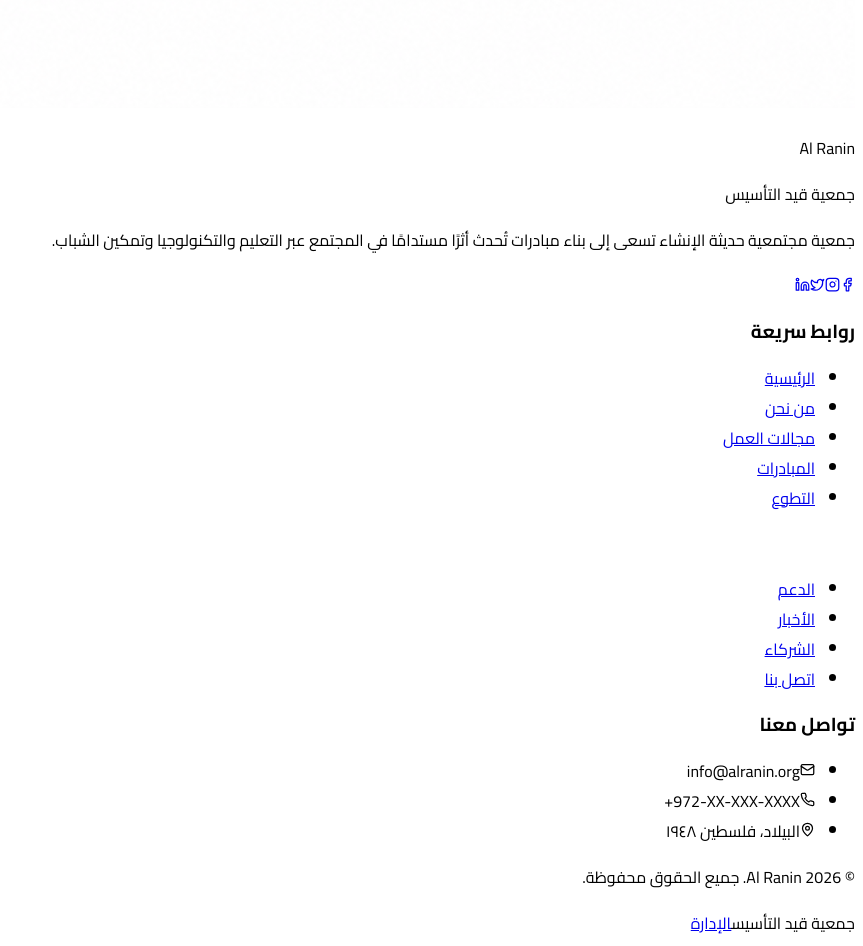
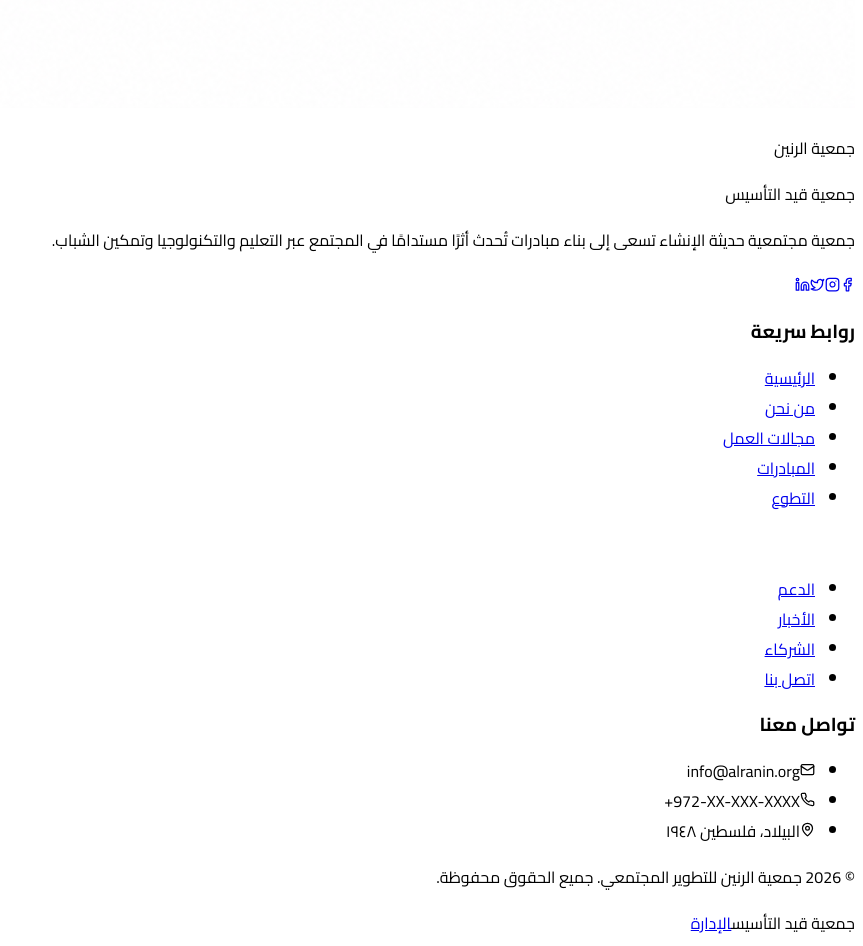
Before and after one commit to aamergamal318-source/alraneen, a React (Vite) app in the folder website/: page / in a window 1280 px wide. Shown: the part 10340-11286 px from the top of the page, without its empty margins (417-1280 px from the left). Built offline with nearby package versions, Linux system fonts and the light colour scheme.

Commit message:
Restore multilingual branding controls

```diff
--- a/website/src/components/layout/Footer.tsx
+++ b/website/src/components/layout/Footer.tsx
@@ -17,8 +17,14 @@
 }
 
 export default function Footer() {
-  const { t, isRTL } = useLanguage();
+  const { t, isRTL, lang } = useLanguage();
   const currentYear = new Date().getFullYear();
+  const assocName = lang === 'en' ? 'Al Ranin' : lang === 'he' ? 'עמותת אלרנין' : 'جمعية الرنين';
+  const assocFull = lang === 'en'
+    ? 'Al Ranin Association for Community Development'
+    : lang === 'he'
+    ? 'עמותת אלרנין לפיתוח קהילתי'
+    : 'جمعية الرنين للتطوير المجتمعي';
 
   const navLinks = [
     { label: t.nav.home, path: '/' },
@@ -49,7 +55,7 @@
             <div className="flex items-center gap-3 mb-5">
               <RaninLogo />
               <div>
-                <p className="text-white font-extrabold text-base leading-tight">Al Ranin</p>
+                <p className="text-white font-extrabold text-base leading-tight">{assocName}</p>
                 <p className="text-gold text-xs leading-tight mt-0.5">{t.footer.founding}</p>
               </div>
             </div>
@@ -113,7 +119,7 @@
 
         <div className="border-t border-white/10 pt-7 flex flex-col sm:flex-row items-center justify-between gap-4">
           <p className="text-white/42 text-xs text-center">
-            © {currentYear} Al Ranin. {t.footer.rights}.
+            © {currentYear} {assocFull}. {t.footer.rights}.
           </p>
           <div className="flex items-center gap-5">
             <span className="text-white/30 text-xs">{t.footer.founding}</span>
--- a/website/src/components/layout/LanguageSwitcher.tsx
+++ b/website/src/components/layout/LanguageSwitcher.tsx
@@ -12,7 +12,7 @@
   const { lang, setLang } = useLanguage();
 
   return (
-    <div className="flex items-center gap-1 bg-white/10 rounded-full p-1">
+    <div className="flex items-center gap-1 bg-primary/7 rounded-full p-1 ring-1 ring-primary/10">
       {langs.map((l) => (
         <button
           key={l.code}
@@ -21,8 +21,8 @@
           aria-label={`Switch to ${l.label}`}
           className={`px-3 py-1 rounded-full text-sm font-semibold transition-all duration-200 ${
             lang === l.code
-              ? 'bg-gold text-primary shadow-md'
-              : 'text-white hover:bg-white/20'
+              ? 'bg-primary text-white shadow-md'
+              : 'text-primary/75 hover:bg-primary/10 hover:text-primary'
           }`}
         >
           {l.short}
```
